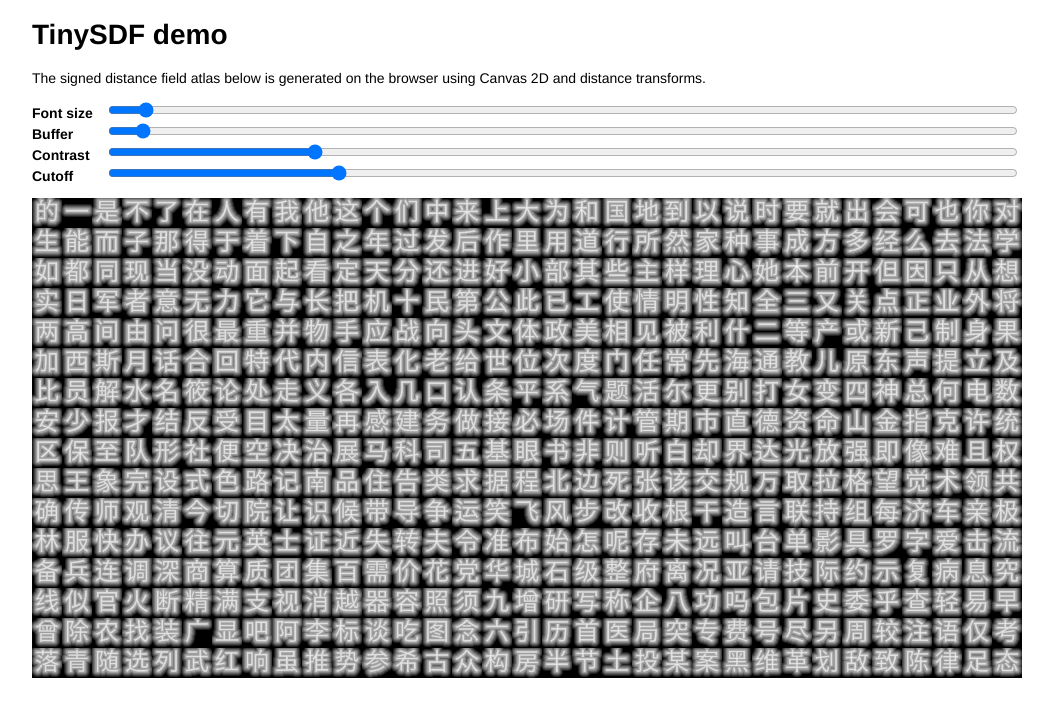
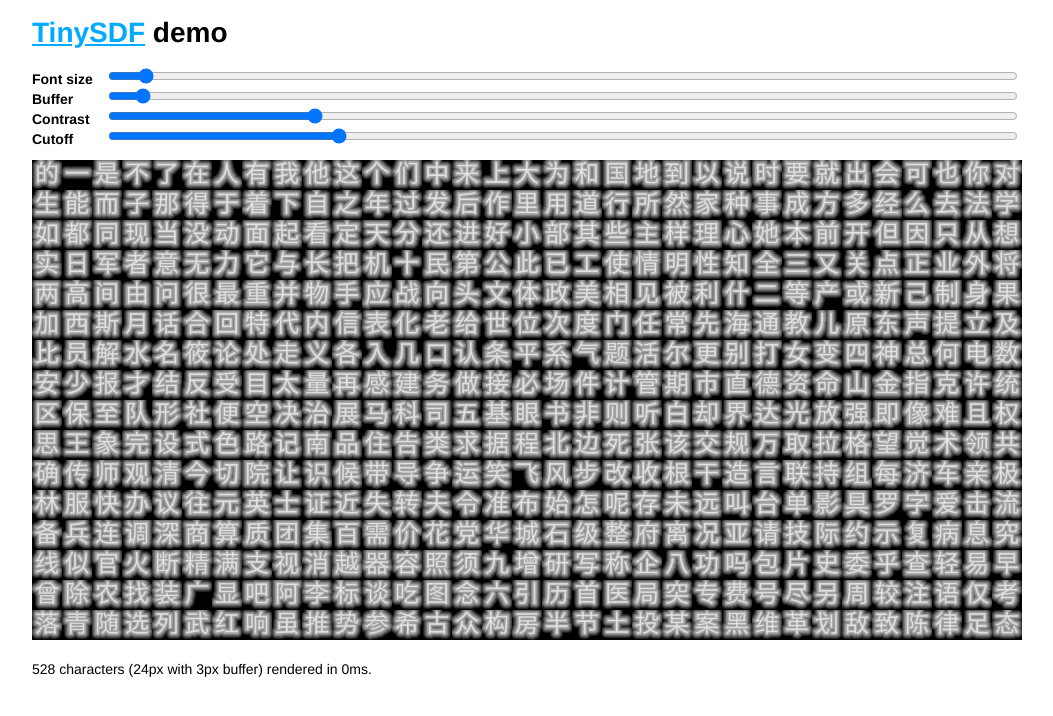
Before and after one commit to mapbox/tiny-sdf, a website: page index.html in a window 1280 px wide. Shown: the whole page, without its empty margins (108-1161 px from the left). Drawn offline with Linux system fonts and the light colour scheme.

Commit message:
better demo

```diff
--- a/index.html
+++ b/index.html
@@ -3,17 +3,18 @@
 <head>
 <title>SDF test</title>
 <style>
-body { font: 14px Helvetica, Arial, sans-serif; }
+body { font: 14px/1 Helvetica, Arial, sans-serif; margin: 0; padding: 0; }
 #container { width: 1000px; margin: 0 auto; }
 input { width: 910px; }
 label { font-weight: bold; width: 70px; display: inline-block; }
+a { color: #0af; }
+#log { margin: 0; }
 </style>
 </head>
 <body>
 
 <div id="container">
-    <h1>TinySDF demo</h1>
-    <p>The signed distance field atlas below is generated on the browser using Canvas 2D and distance transforms.</p>
+    <h1><a href="https://github.com/mapbox/tiny-sdf">TinySDF</a> demo</h1>
     <p>
         <label>Font size</label> <input id="fontsize" type="range" min="16" max="250" value="24" />
         <label>Buffer</label> <input id="buffer" type="range" min="0" max="100" value="3" />
@@ -21,6 +22,7 @@ label { font-weight: bold; width: 70px; display: inline-block; }
         <label>Cutoff</label> <input id="cutoff" type="range" min="0" max="100" value="25" />
     </p>
     <canvas id="canvas" width="1000" height="500"></canvas>
+    <p id="log"></p>
 </div>
 
 <script>module = {};</script>
@@ -44,15 +46,13 @@ function update() {
     var cutoff = +getEl('cutoff').value / 100;
     var sdf = new TinySDF(fontSize, buffer, radius, cutoff);
 
-    console.time('sdf');
+    var now = performance.now();
     for (var y = 0, i = 0; y + sdf.size <= canvas.height && i < chars.length; y += sdf.size) {
         for (var x = 0; x + sdf.size <= canvas.width && i < chars.length; x += sdf.size) {
             ctx.putImageData(sdf.draw(chars[i++]), x, y);
         }
     }
-    console.timeEnd('sdf');
-
-    console.log(i + ' characters rendered.');
+    getEl('log').innerHTML = i + ' characters (' + fontSize + 'px with ' + buffer + 'px buffer) rendered in ' + Math.round(performance.now() - now) + 'ms.';
 }
 
 update();
```
